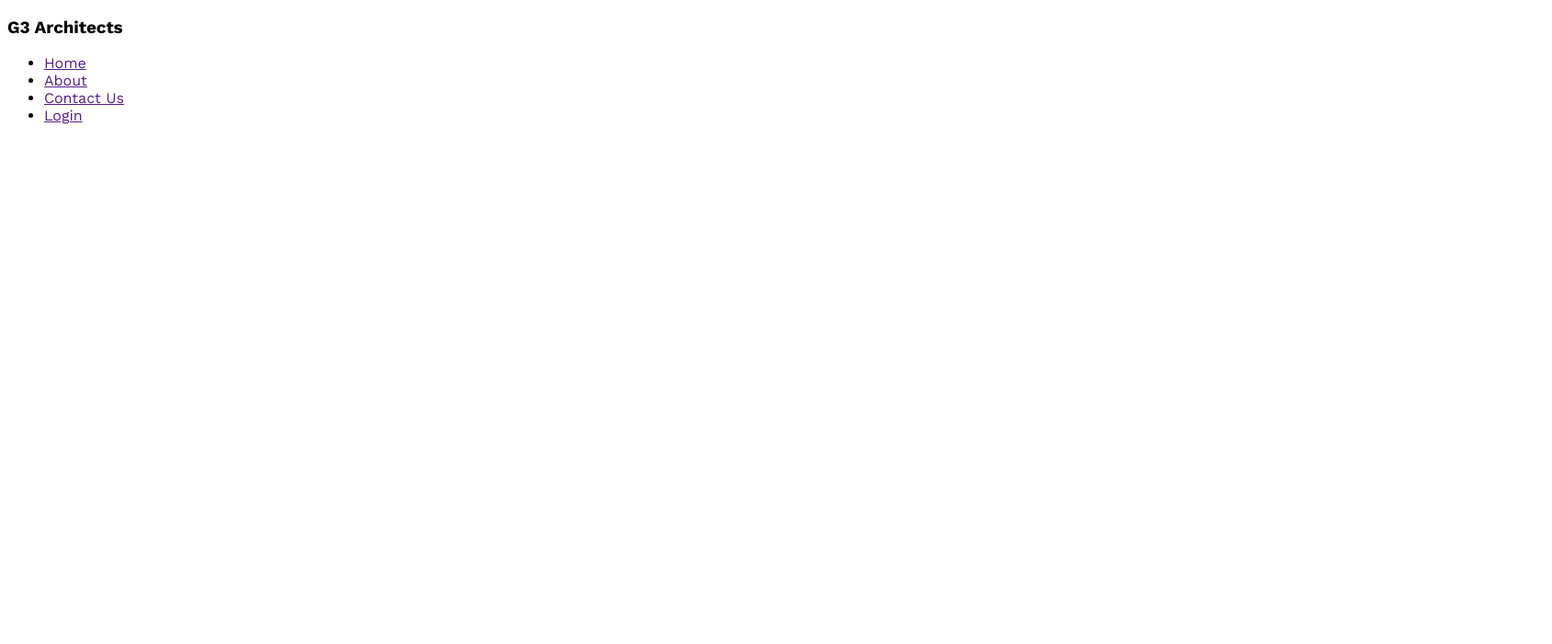
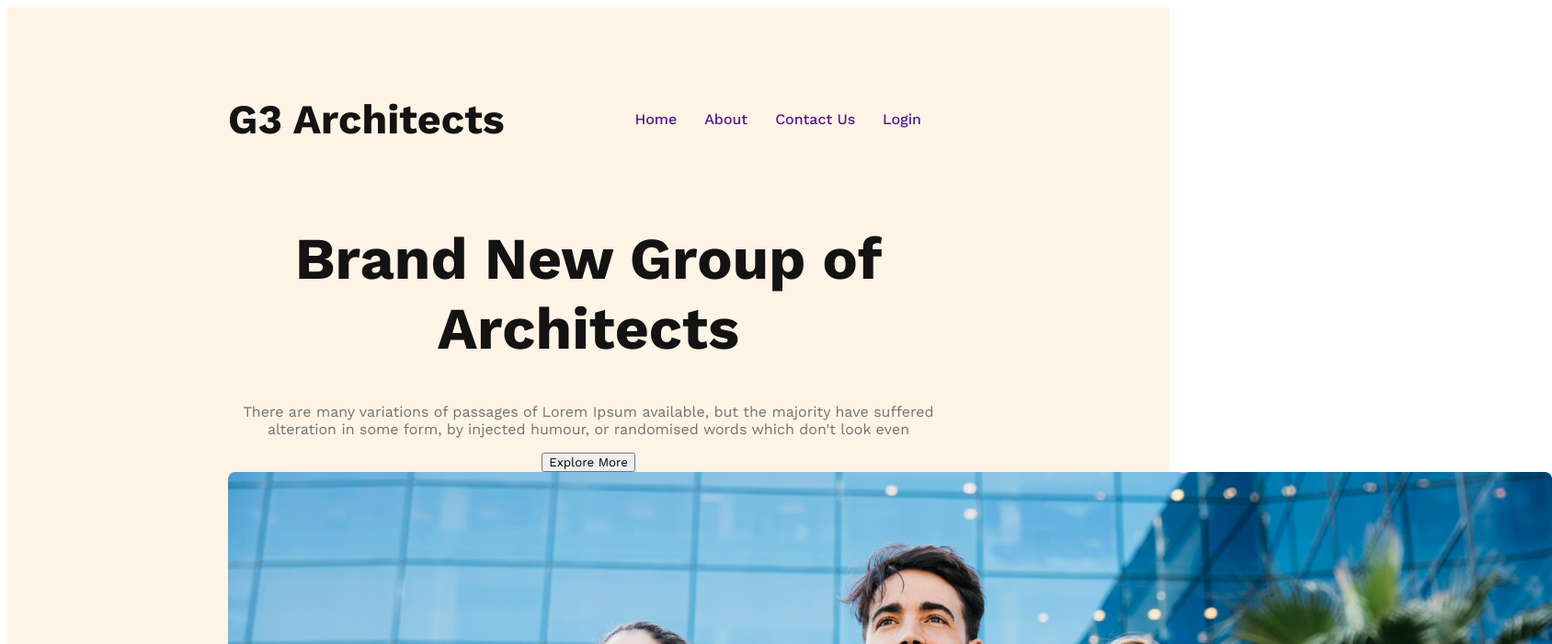
Before and after one commit to israt83/G3-Architects, a plain HTML site: page g3-architects-resources-main/index.html in a window 1280 px wide. Shown: the top 700 px of the page at 92% size, 1688 px wide, since content can reach past the window. Drawn offline with nearby package versions, Linux system fonts and the light colour scheme.

Commit message:
banner content added

```diff
--- a/g3-architects-resources-main/index.html
+++ b/g3-architects-resources-main/index.html
@@ -10,7 +10,7 @@
 <body>
     <header>
         <nav>
-            <h3>G3 Architects</h3>
+            <h3 class="nav-title">G3 Architects</h3>
             <ul>
                 <li><a href="">Home</a></li>
                 <li><a href="">About</a></li>
@@ -18,6 +18,13 @@
                 <li><a href="">Login</a></li>
             </ul>
         </nav>
+        <div class="banner">
+            <div class="banner-content">  <h1 class="banner-title">Brand New Group of Architects </h1>
+                <p class="banner-description">There are many variations of passages of Lorem Ipsum available, but the majority have suffered alteration in some form, by injected humour, or randomised words which don't look even</p>
+                <button class="btn-primary">Explore More</button></div>
+
+            <img src="images/banner.png" alt="banner-pic">
+        </div>
 
 
     </header>
--- a/g3-architects-resources-main/styles.css
+++ b/g3-architects-resources-main/styles.css
@@ -4,3 +4,49 @@
     font-family: 'Work Sans', sans-serif;
 
 }
+.btn-primary{
+
+}
+/*header style*/
+header{
+    background: rgba(255, 144, 14, 0.10);
+    padding: 50px 240px;
+
+}
+nav{
+    display: flex;
+    justify-content: space-between;
+    align-items: center;
+}
+.nav-title{
+    font-size: 2.8rem;
+    font-weight: 700;
+    color: #131313;
+}
+nav > ul{
+    display: flex;
+}
+nav li{
+    list-style: none;
+    margin-right: 30px;
+    font-weight: 500;
+    font-size: 1rem;
+}
+nav li a{
+    text-decoration: none;
+    color: ( #424242);
+}
+/*banner style*/
+.banner-content{
+    max-width: 800px;
+    text-align: center;
+    margin: 0 auto;
+} .banner-title{
+    font-size: 4rem;
+    font-weight: 700;
+    color: #131313;
+
+}
+.banner-description{
+    color: #727272;
+}
```
